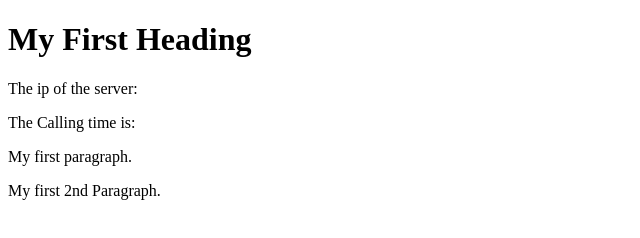
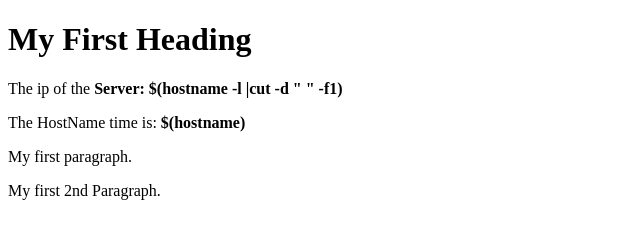
Before and after one commit to manojakumarpanda/temp_practice, a plain HTML site: page sample.html in a window 1280 px wide. Shown: the whole page, without its empty margins (0-640 px from the left). Drawn offline with Linux system fonts and the light colour scheme.

Commit message:
Modifying the sample page.

```diff
--- a/sample.html
+++ b/sample.html
@@ -3,8 +3,8 @@
 <body>
 
 <h1>My First Heading</h1>
-<p> The ip of the server:</p>
-<p> The Calling time is: </p>
+<p> The ip of the <strong> Server: $(hostname -l  |cut -d " " -f1)</strong></p>
+<p> The HostName time is:<strong> $(hostname)</strong> </p>
 <p>My first paragraph.</p>
 <p>My first 2nd Paragraph.</p>
 
```
